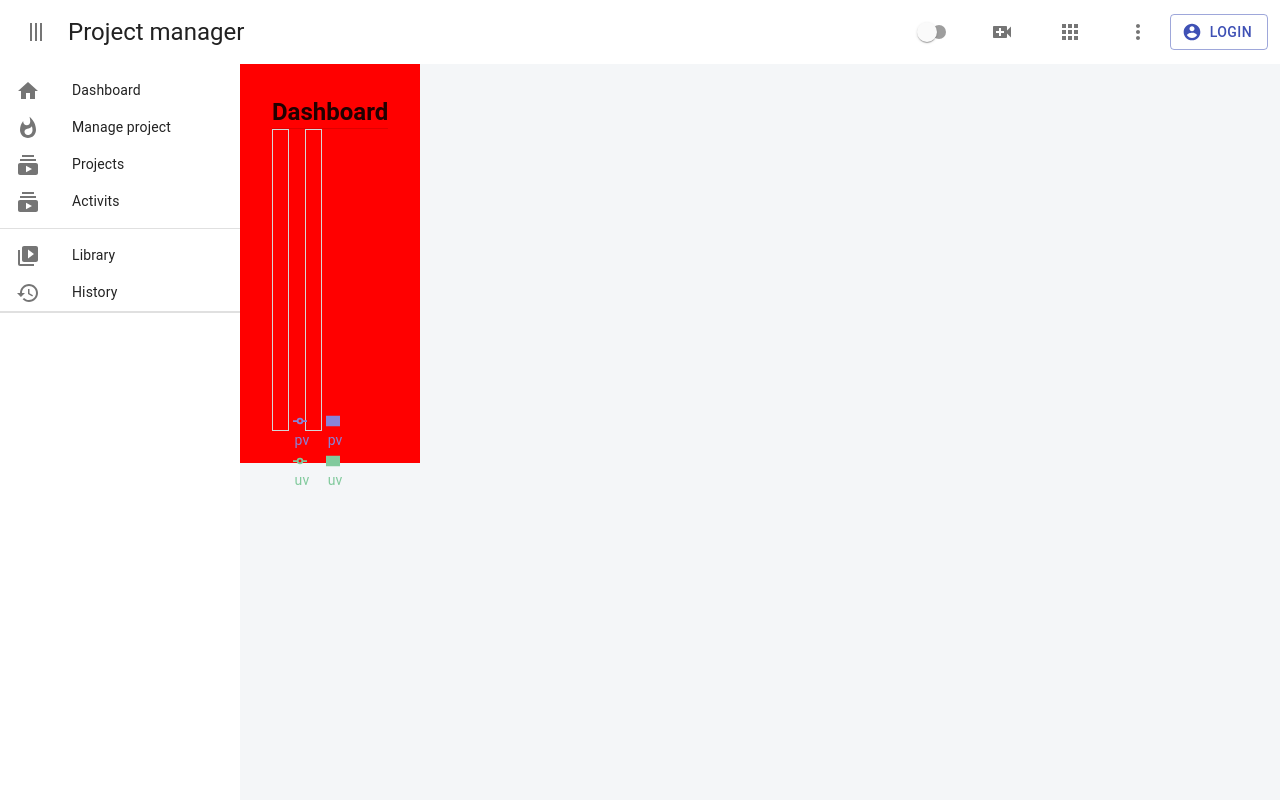
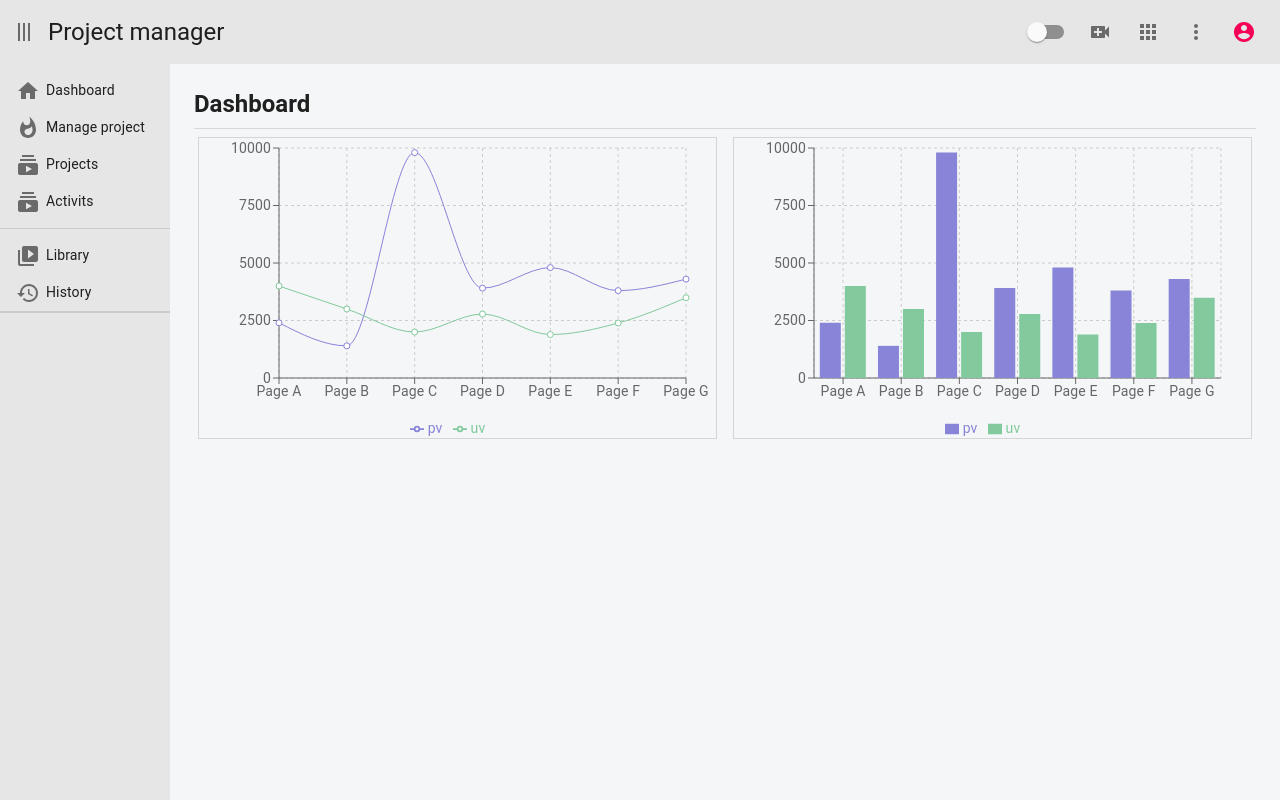
Before and after one commit to DaniloVieira/project-manager-front, a React (Create React App) app: page /projects in a window 1280 px wide. Built offline with nearby package versions, Linux system fonts and the light colour scheme.

Commit message:
adjust layout and some style tune

```diff
--- a/src/App.js
+++ b/src/App.js
@@ -13,16 +13,16 @@ function App() {
     spacing: 4,
     palette: {
       type: darkMode ? 'dark' : 'light',
-      primary: {
-        main: '#f44336',
-      },
-      secondary: {
-        main: '#3f51b5',
-      },
+      // primary: {
+      //   main: '#f44336',
+      // },
+      // secondary: {
+      //   main: '#3f51b5',
+      // },
       background: {
-        default: darkMode ? '#232323' : '#FFF',
+        default: darkMode ? '#232323' : '#e6e6e6',
         dark: darkMode ? '#181818' : '#f4f6f8',
-        paper: darkMode ? '#232323' : '#FFF',
+        paper: darkMode ? '#232323' : '#e6e6e6',
       },
     },
   });
--- a/src/components/AppTopBar/AppTopBar.js
+++ b/src/components/AppTopBar/AppTopBar.js
@@ -20,10 +20,10 @@ const useStyles = makeStyles((theme) => ({
     boxShadow: 'none',
     zIndex: theme.zIndex.drawer + 1,
   },
-  icons: {
-    paddingRight: theme.spacing(5),
-    paddingLeft: theme.spacing(6),
-  },
+  // icons: {
+  //   paddingRight: theme.spacing(5),
+  //   paddingLeft: theme.spacing(6),
+  // },
   rotate: {
     transition: theme.transitions.create(['transform'], {
       easing: theme.transitions.easing.sharp,
@@ -50,7 +50,6 @@ const AppTopBar = (props) => {
         <IconButton
           onClick={() => props.toggle()}
           edge='start'
-          className={classes.icons}
           aria-label='menu'
         >
           <MenuIcon
@@ -67,24 +66,23 @@ const AppTopBar = (props) => {
         <Switch
           value={props.darkMode}
           onChange={() => props.setDarkMode(!props.darkMode)}
-          className={classes.icons}
         />
-        <IconButton className={classes.icons}>
+        <IconButton>
           <VideoCall />
         </IconButton>
-        <IconButton className={classes.icons}>
+        <IconButton>
           <AppsIcon />
         </IconButton>
-        <IconButton className={classes.icons}>
+        <IconButton>
           <MoreVert />
         </IconButton>
-        <Button
-          startIcon={<AccountCircleIcon />}
+        <IconButton
           color='secondary'
           variant='outlined'
+          aria-label='add to shopping cart'
         >
-          Login
-        </Button>
+          <AccountCircleIcon />
+        </IconButton>
       </Toolbar>
     </AppBar>
   );
--- a/src/components/Content/Content.js
+++ b/src/components/Content/Content.js
@@ -1,7 +1,23 @@
 import React, { useState } from 'react';
-import { Box, Divider, Toolbar, Typography } from '@material-ui/core';
+import {
+  Box,
+  Divider,
+  Toolbar,
+  Typography,
+  makeStyles,
+} from '@material-ui/core';
+
+const useStyles = makeStyles((theme) => ({
+  titleSection: {
+    margin: theme.spacing(2),
+  },
+  contentSection: {
+    margin: theme.spacing(2, 3),
+  },
+}));
 
 const Content = (props) => {
+  const classes = useStyles();
   const [title, setTitle] = useState('>>>Missing title<<<');
 
   const childrenWithProps = React.Children.map(props.children, (child) => {
@@ -14,13 +30,19 @@ const Content = (props) => {
   });
 
   return (
-    <Box p={8} style={{ backgroundColor: 'red' }}>
+    <Box p={4} style={{ width: '100%' }}>
       <Toolbar />
-      <Typography variant='h5' color='textPrimary' style={{ fontWeight: 600 }}>
-        {title}
-        <Divider />
-      </Typography>
-      {childrenWithProps}
+      <div className={classes.titleSection}>
+        <Typography
+          variant='h5'
+          color='textPrimary'
+          style={{ fontWeight: 600 }}
+        >
+          {title}
+        </Typography>
+      </div>
+      <Divider variant='middle' />
+      <div className={classes.contentSection}>{childrenWithProps}</div>
     </Box>
   );
 };
--- a/src/components/Dashboard/Dashboard.js
+++ b/src/components/Dashboard/Dashboard.js
@@ -1,6 +1,5 @@
 import React, { useEffect } from 'react';
 import { Grid, Box } from '@material-ui/core';
-
 import {
   LineChart,
   Line,
@@ -67,10 +66,12 @@ const Dashboard = (props) => {
   return (
     <Grid container spacing={4}>
       {/* {videos.map((item, index) => ( */}
-      <Grid item lg={3} md={4} sm={6} xs={12}>
+      <Grid item lg={6} md={6} sm={12} xs={12}>
         <Box style={{ border: '1px solid #d5d5d5' }}>
           <ResponsiveContainer width='100%' height={300}>
             <LineChart
+              // width={500}
+              // height={300}
               data={data}
               margin={{
                 top: 10,
@@ -100,10 +101,12 @@ const Dashboard = (props) => {
           </ResponsiveContainer>
         </Box>
       </Grid>
-      <Grid item lg={3} md={4} sm={6} xs={12}>
+      <Grid item lg={6} md={6} sm={12} xs={12}>
         <Box style={{ border: '1px solid #d5d5d5' }}>
           <ResponsiveContainer width='100%' height={300}>
             <BarChart
+              // width={500}
+              // height={300}
               data={data}
               margin={{
                 top: 10,
--- a/src/components/SideMenu/SideMenu.js
+++ b/src/components/SideMenu/SideMenu.js
@@ -17,7 +17,7 @@ import SubscriptionsIcon from '@material-ui/icons/Subscriptions';
 import VideoLibrary from '@material-ui/icons/VideoLibrary';
 import History from '@material-ui/icons/History';
 
-const drawerWidth = 240;
+const drawerWidth = 170;
 
 const useStyles = makeStyles((theme) => ({
   drawer: {
@@ -55,6 +55,9 @@ const useStyles = makeStyles((theme) => ({
     paddingTop: 4,
     paddingBottom: 4,
   },
+  listItemIcon: {
+    minWidth: '30px',
+  },
 }));
 
 const mainMenu = [
@@ -91,7 +94,9 @@ const createMenuItems = (confArray, classes, show) => {
   const result = confArray.map((iConf, index) => {
     return (
       <ListItem key={iConf.text} button classes={{ root: classes.listItem }}>
-        <ListItemIcon>{iConf.icon}</ListItemIcon>
+        <ListItemIcon classes={{ root: classes.listItemIcon }}>
+          {iConf.icon}
+        </ListItemIcon>
         <Fade in={show}>
           <ListItemText
             classes={{
```
Also changed, not shown: 1 other file (tests, documents, lock files or other folders).
